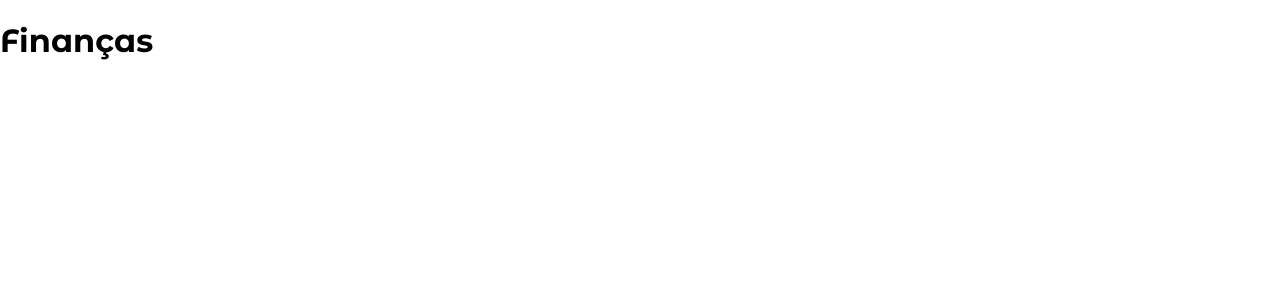
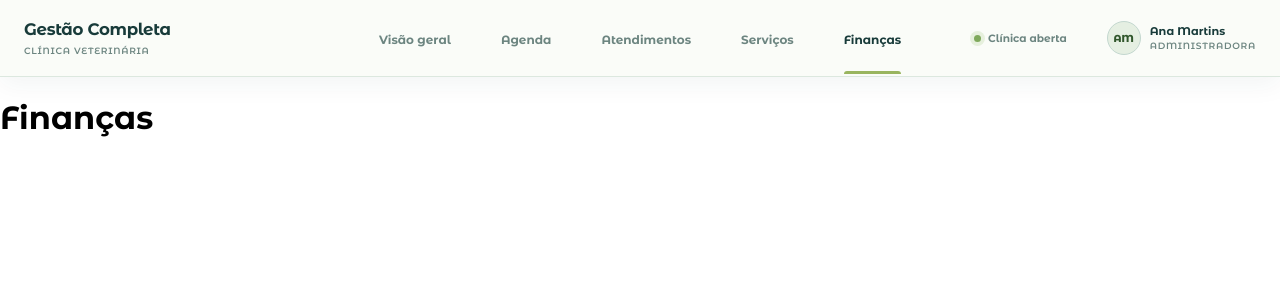
Before and after one commit to Nathsanfer/veterinary-management-system, a Vue app: page /finances in a window 1280 px wide. Shown: the top 300 px of the page. Built offline with nearby package versions, Linux system fonts and the light colour scheme.

Commit message:
feat: add TopBar and adjust imports in the views

```diff
--- a/src/Views/Appointments.vue
+++ b/src/Views/Appointments.vue
@@ -1,3 +1,8 @@
+<script setup>
+import TopBar from '../components/TopBar.vue'
+</script>
+
 <template>
+    <TopBar />
     <h1>Consultas</h1>
 </template>
--- a/src/Views/Calendar.vue
+++ b/src/Views/Calendar.vue
@@ -1,3 +1,8 @@
+<script setup>
+import TopBar from '../components/TopBar.vue'
+</script>
+
 <template>
+    <TopBar />
     <h1>Diário</h1>
 </template>
--- a/src/Views/Dashboard.vue
+++ b/src/Views/Dashboard.vue
@@ -1,3 +1,8 @@
+<script setup>
+import TopBar from '../components/TopBar.vue'
+</script>
+
 <template>
+    <TopBar />
     <h1>Dashboard</h1>
 </template>
--- a/src/Views/Finances.vue
+++ b/src/Views/Finances.vue
@@ -1,3 +1,8 @@
+<script setup>
+import TopBar from '../components/TopBar.vue'
+</script>
+
 <template>
+    <TopBar />
     <h1>Finanças</h1>
 </template>
--- a/src/Views/Profile.vue
+++ b/src/Views/Profile.vue
@@ -1,3 +1,8 @@
+<script setup>
+import TopBar from '../components/TopBar.vue'
+</script>
+
 <template>
+    <TopBar />
     <h1>Perfil</h1>
 </template>
--- a/src/Views/Services.vue
+++ b/src/Views/Services.vue
@@ -1,3 +1,8 @@
+<script setup>
+import TopBar from '../components/TopBar.vue'
+</script>
+
 <template>
+    <TopBar />
     <h1>Serviços</h1>
 </template>
--- /dev/null
+++ b/src/components/TopBar.vue
@@ -0,0 +1,268 @@
+<template>
+  <header class="top-bar">
+    <div class="top-bar__inner">
+      <router-link class="brand" to="/dashboard" aria-label="Ir para o dashboard VetFlow">
+        <span class="brand__copy">
+          <strong>Gestão Completa</strong>
+          <small>Clínica veterinária</small>
+        </span>
+      </router-link>
+
+      <nav class="main-nav" aria-label="Navegação principal">
+        <router-link to="/dashboard">Visão geral</router-link>
+        <router-link to="/calendar">Agenda</router-link>
+        <router-link to="/appointments">Atendimentos</router-link>
+        <router-link to="/services">Serviços</router-link>
+        <router-link to="/finances">Finanças</router-link>
+      </nav>
+
+      <div class="top-bar__actions">
+        <span class="status"><span class="status__dot" aria-hidden="true"></span> Clínica aberta</span>
+        <router-link class="profile-link" to="/profile" aria-label="Abrir perfil de Ana Martins">
+          <span class="profile-link__avatar" aria-hidden="true">AM</span>
+          <span class="profile-link__text">
+            <strong>Ana Martins</strong>
+            <small>Administradora</small>
+          </span>
+        </router-link>
+      </div>
+    </div>
+  </header>
+</template>
+
+<style scoped>
+.top-bar {
+  --topbar-ink: #183b3a;
+  --topbar-muted: #6c8580;
+  --topbar-line: #dce8df;
+  --topbar-accent: #31572c;
+  width: 100%;
+  min-height: 76px;
+  border-bottom: 1px solid var(--topbar-line);
+  background: rgba(250, 252, 248, 0.96);
+  box-shadow: 0 8px 24px rgba(24, 59, 58, 0.05);
+}
+
+.top-bar__inner {
+  width: min(100% - 48px, 1380px);
+  min-height: 76px;
+  margin: 0 auto;
+  display: grid;
+  grid-template-columns: minmax(0, 1fr) auto minmax(0, 1fr);
+  align-items: center;
+  gap: 24px;
+}
+
+.brand,
+.profile-link,
+.main-nav a {
+  text-decoration: none;
+}
+
+.brand {
+  flex: 0 0 auto;
+  display: inline-flex;
+  align-items: center;
+  gap: 10px;
+  color: var(--topbar-ink);
+}
+
+.brand__mark {
+  width: 38px;
+  height: 38px;
+  display: grid;
+  place-items: center;
+  border: 1px solid #c7ddc5;
+  border-radius: 12px 12px 12px 4px;
+  color: #f7f8f3;
+  background: var(--topbar-accent);
+  box-shadow: 0 5px 12px rgba(49, 87, 44, 0.18);
+  font-size: 1.05rem;
+  font-weight: 800;
+}
+
+.brand__copy {
+  display: flex;
+  flex-direction: column;
+  gap: 8px;
+  line-height: 1;
+}
+
+.brand__copy strong {
+  font-size: 1.04rem;
+  letter-spacing: -0.02em;
+}
+
+.brand__copy small,
+.profile-link__text small {
+  color: var(--topbar-muted);
+  font-size: 0.57rem;
+  font-weight: 600;
+  letter-spacing: 0.08em;
+  text-transform: uppercase;
+}
+
+.main-nav {
+  min-width: 0;
+  justify-self: center;
+  display: flex;
+  align-items: center;
+  gap: 26px;
+}
+
+.main-nav a {
+  position: relative;
+  padding: 29px 12px 26px;
+  color: var(--topbar-muted);
+  font-size: 0.75rem;
+  font-weight: 700;
+  white-space: nowrap;
+  transition: color 180ms ease;
+}
+
+.main-nav a::after {
+  position: absolute;
+  right: 12px;
+  bottom: -1px;
+  left: 12px;
+  height: 3px;
+  content: '';
+  border-radius: 3px 3px 0 0;
+  background: transparent;
+  transition: background 180ms ease;
+}
+
+.main-nav a:hover,
+.main-nav a.router-link-active {
+  color: var(--topbar-ink);
+}
+
+.main-nav a.router-link-active::after {
+  background: #99b55f;
+}
+
+.top-bar__actions {
+  min-width: 0;
+  justify-self: end;
+  display: flex;
+  align-items: center;
+  gap: 40px;
+}
+
+.status {
+  display: inline-flex;
+  align-items: center;
+  gap: 7px;
+  color: var(--topbar-muted);
+  font-size: 0.66rem;
+  font-weight: 700;
+  white-space: nowrap;
+}
+
+.status__dot {
+  width: 7px;
+  height: 7px;
+  border-radius: 50%;
+  background: #7fa95c;
+  box-shadow: 0 0 0 4px #e6f0dd;
+}
+
+.profile-link {
+  display: inline-flex;
+  align-items: center;
+  gap: 9px;
+  color: var(--topbar-ink);
+}
+
+.profile-link__avatar {
+  width: 34px;
+  height: 34px;
+  display: grid;
+  place-items: center;
+  border: 1px solid #c3d7cf;
+  border-radius: 50%;
+  color: #31572c;
+  background: #e5efe2;
+  font-size: 0.63rem;
+  font-weight: 800;
+}
+
+.profile-link__text {
+  display: flex;
+  flex-direction: column;
+  gap: 3px;
+  line-height: 1;
+}
+
+.profile-link__text strong {
+  font-size: 0.7rem;
+}
+
+.profile-link__arrow {
+  margin-left: 2px;
+  color: var(--topbar-muted);
+  font-size: 1rem;
+}
+
+@media (max-width: 1080px) {
+  .top-bar__inner {
+    gap: 16px;
+  }
+
+  .main-nav a {
+    padding-right: 8px;
+    padding-left: 8px;
+  }
+
+  .main-nav a::after {
+    right: 8px;
+    left: 8px;
+  }
+
+  .status {
+    display: none;
+  }
+}
+
+@media (max-width: 760px) {
+  .top-bar__inner {
+    width: min(100% - 28px, 1380px);
+    min-height: 68px;
+    display: flex;
+    flex-wrap: wrap;
+    gap: 0 18px;
+    padding: 12px 0 0;
+  }
+
+  .top-bar {
+    min-height: 116px;
+  }
+
+  .main-nav {
+    order: 3;
+    width: 100%;
+    justify-self: auto;
+    overflow-x: auto;
+    scrollbar-width: none;
+  }
+
+  .main-nav::-webkit-scrollbar {
+    display: none;
+  }
+
+  .main-nav a {
+    padding: 14px 10px 15px;
+    font-size: 0.69rem;
+  }
+
+  .main-nav a::after {
+    right: 10px;
+    left: 10px;
+  }
+
+  .profile-link__text,
+  .profile-link__arrow {
+    display: none;
+  }
+}
+</style>
--- a/src/style.css
+++ b/src/style.css
@@ -2,4 +2,6 @@
 
 body {
   font-family: 'Montserrat Alternates', sans-serif;
+  margin: 0;
+  padding: 0;
 }
--- a/vite.config.js
+++ b/vite.config.js
@@ -5,9 +5,13 @@ import { defineConfig } from 'vite'
 export default defineConfig({
   plugins: [vue()],
   server: {
+    host: 'localhost',
+    port: 5173,
+    strictPort: true,
     watch: {
       usePolling: true,
       interval: 100,
+      ignored: ['**/node_modules/**', '!**/src/**'],
     },
   },
 })
```
Also changed, not shown: src/router/index.js (+7 -7 lines).
